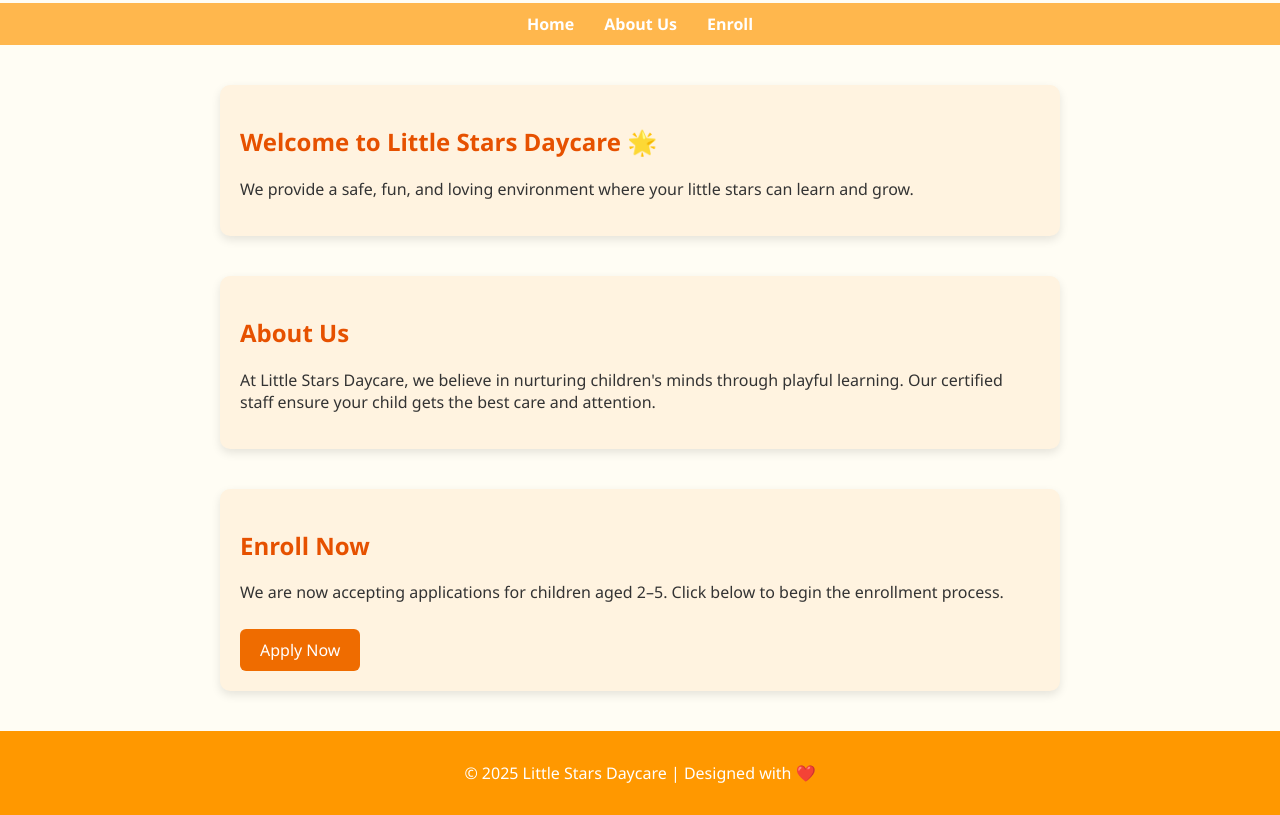
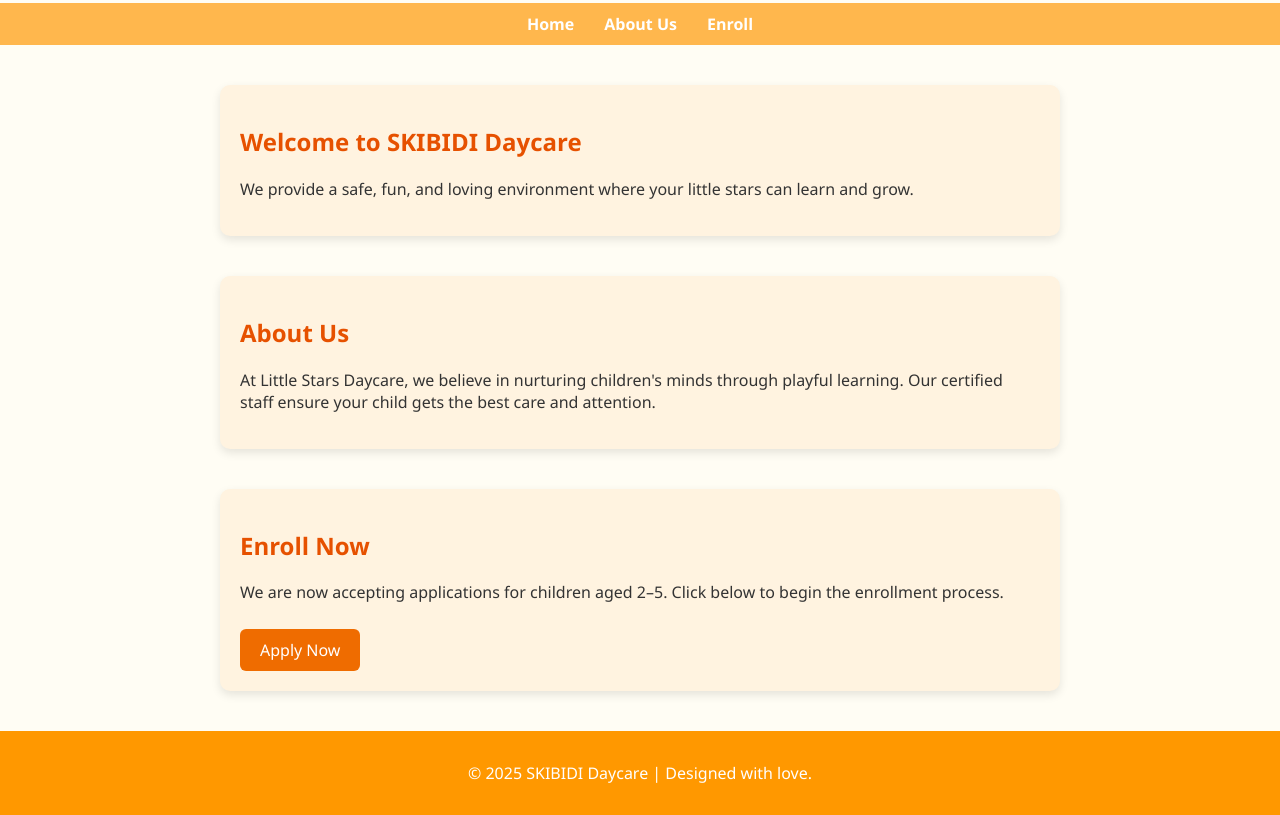
Before and after one commit to MrudulaEranki/helpme, a plain HTML site: page 2TWO/2a.html in a window 1280 px wide. Shown: the part 202-1017 px from the top of the page. Drawn offline with Linux system fonts and the light colour scheme.

Commit message:
Update 2a.html

```diff
--- a/2TWO/2a.html
+++ b/2TWO/2a.html
@@ -18,7 +18,7 @@
   </header>
   <main>
   <section id="home">
-    <h1>Welcome to Little Stars Daycare 🌟</h1>
+    <h1>Welcome to SKIBIDI Daycare </h1>
     <p>We provide a safe, fun, and loving environment where your little stars can learn and grow.</p>
   </section>
 
@@ -35,7 +35,7 @@
   </main>
 
   <footer>
-    <p>&copy; 2025 Little Stars Daycare | Designed with ❤️</p>
+    <p>&copy; 2025 SKIBIDI Daycare | Designed with love.</p>
   </footer>
 </body>
 </html>
```
